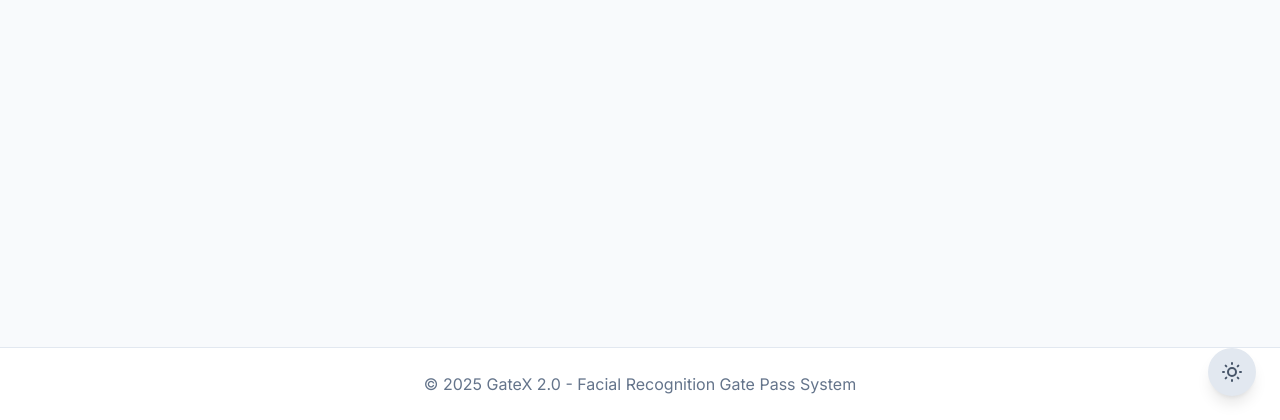
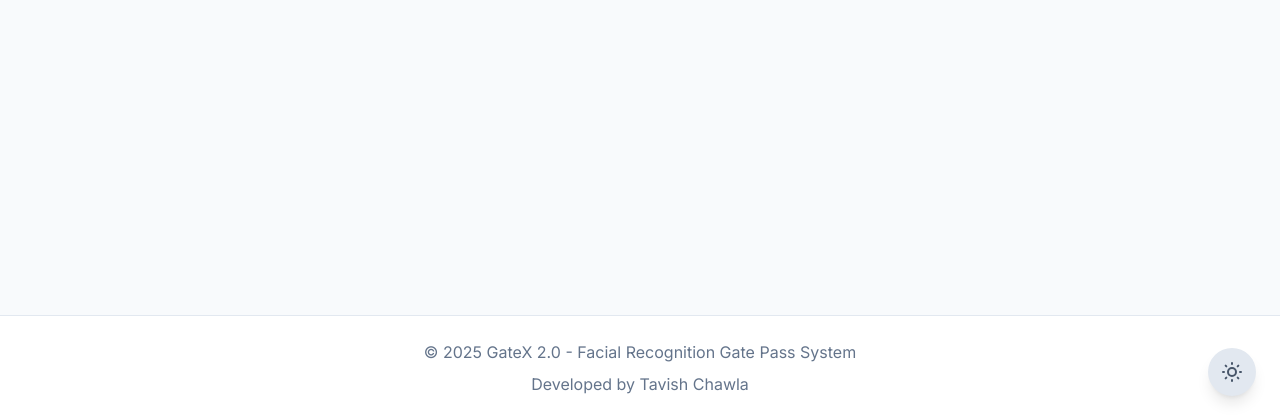
Before and after one commit to tchawla827/GateX_2.0, a Flask app: page /admin_review in a window 1280 px wide. Shown: the part 380-800 px from the top of the page. Run offline with Flask 3, Linux system fonts and the light colour scheme; the visitor is signed in with stand-in values (Sample User, id 1); data that the repository does not hold is empty; parts of the project's set-up code (start-up, migrations or seed data) failed here and were passed over.

Commit message:
Add developer credit to footer

```diff
--- a/template/base.html
+++ b/template/base.html
@@ -79,8 +79,9 @@
 
         <!-- Footer -->
         <footer class="bg-white dark:bg-surface-800 border-t border-surface-200 dark:border-surface-700 py-6">
-            <div class="container mx-auto px-4 text-center text-surface-500 dark:text-surface-400">
+            <div class="container mx-auto px-4 text-surface-500 dark:text-surface-400 flex flex-col md:flex-row items-center justify-between">
                 <p>© {{ now.year }} GateX 2.0 - Facial Recognition Gate Pass System</p>
+                <p class="mt-2 md:mt-0">Developed by Tavish Chawla</p>
             </div>
         </footer>
     </div>
```
